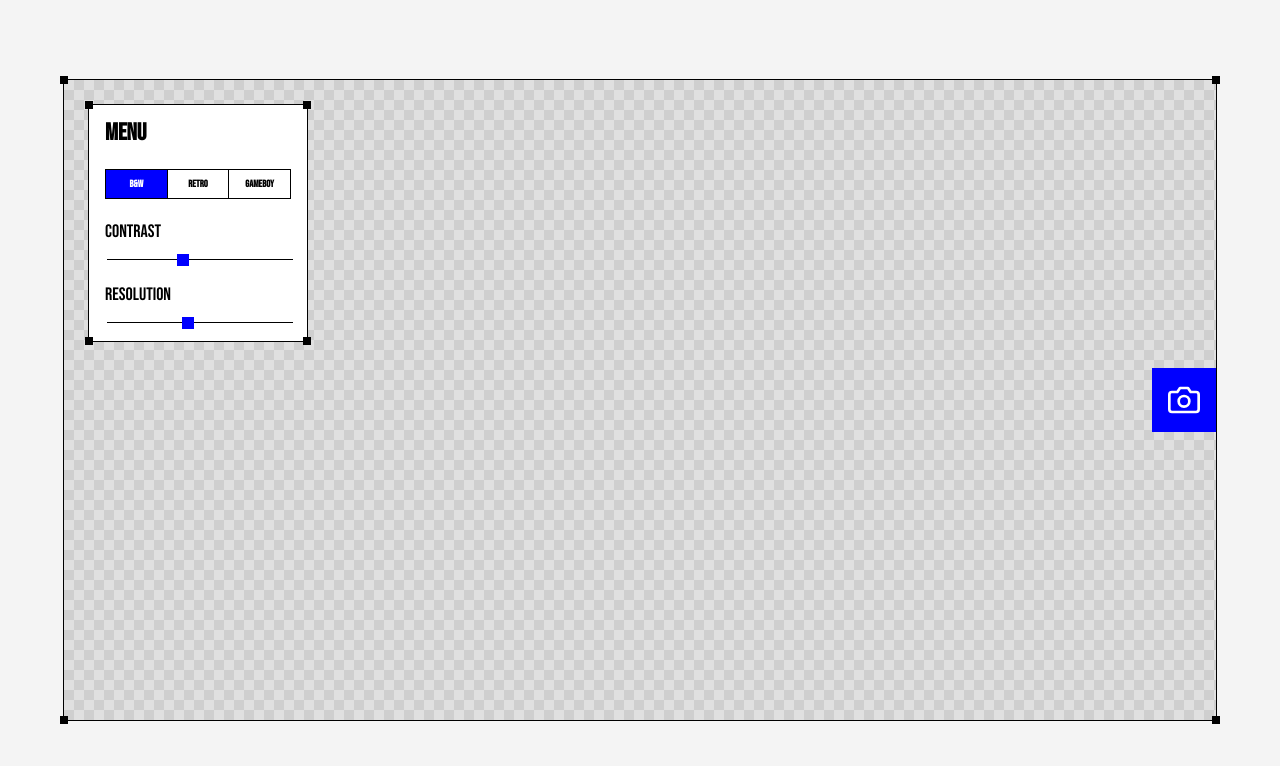
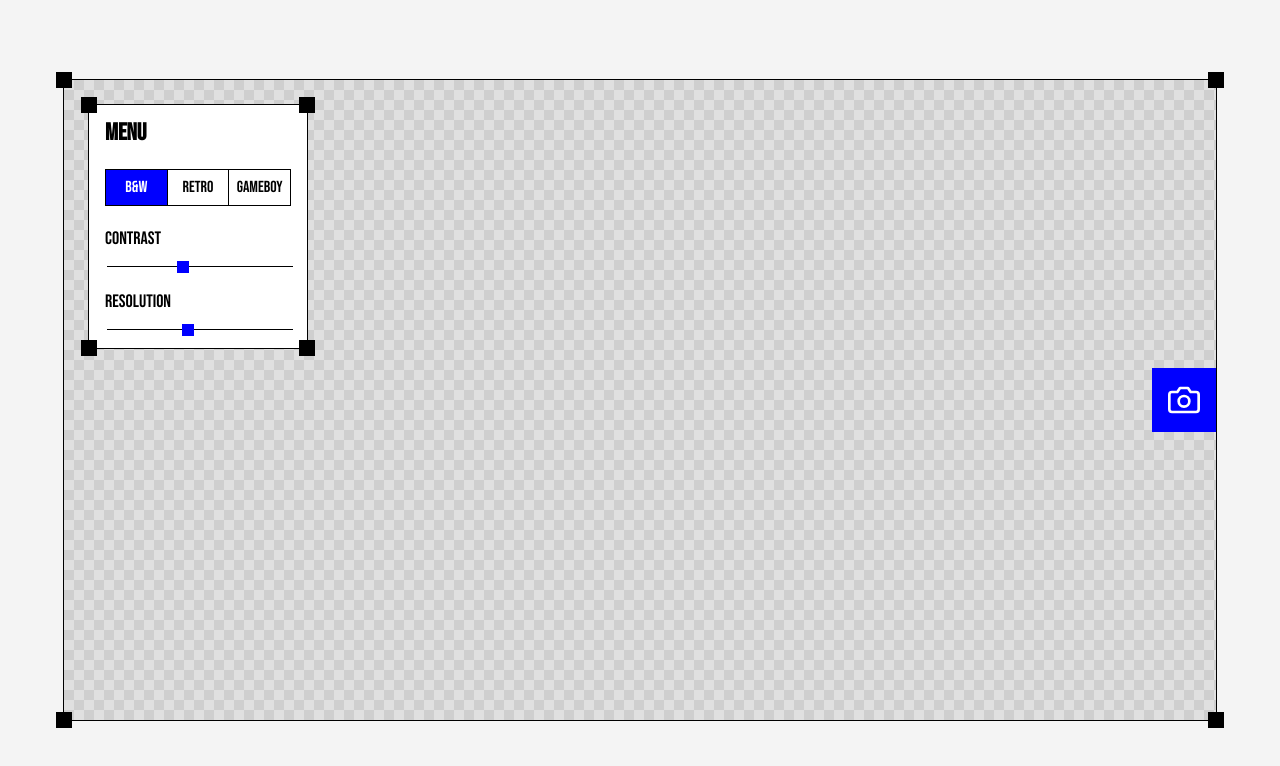
Before and after one commit to imkisi/dithered-camera, a website built with Vite: page index.html in a window 1280 px wide. Built offline with nearby package versions, Linux system fonts and the light colour scheme; no server answers.

Commit message:
feat: fix font

```diff
--- a/src/style.css
+++ b/src/style.css
@@ -67,15 +67,15 @@ canvas {
 /* Corner markers */
 .corner {
   position: absolute;
-  width: 8px;
-  height: 8px;
+  width: 16px;
+  height: 16px;
   background-color: #000;
   z-index: 100;
 }
-.corner.tl { top: -4px; left: -4px; }
-.corner.tr { top: -4px; right: -4px; }
-.corner.bl { bottom: -4px; left: -4px; }
-.corner.br { bottom: -4px; right: -4px; }
+.corner.tl { top: -8px; left: -8px; }
+.corner.tr { top: -8px; right: -8px; }
+.corner.bl { bottom: -8px; left: -8px; }
+.corner.br { bottom: -8px; right: -8px; }
 
 /* Menu */
 .menu-panel {
@@ -113,8 +113,8 @@ canvas {
   border: none;
   border-right: 1px solid #000;
   padding: 8px 0;
-  font-size: 10px;
-  font-weight: 800;
+  font-size: 16px;
+  font-weight: 400;
   cursor: pointer;
   font-family: inherit;
   transition: all 0.2s;
```
